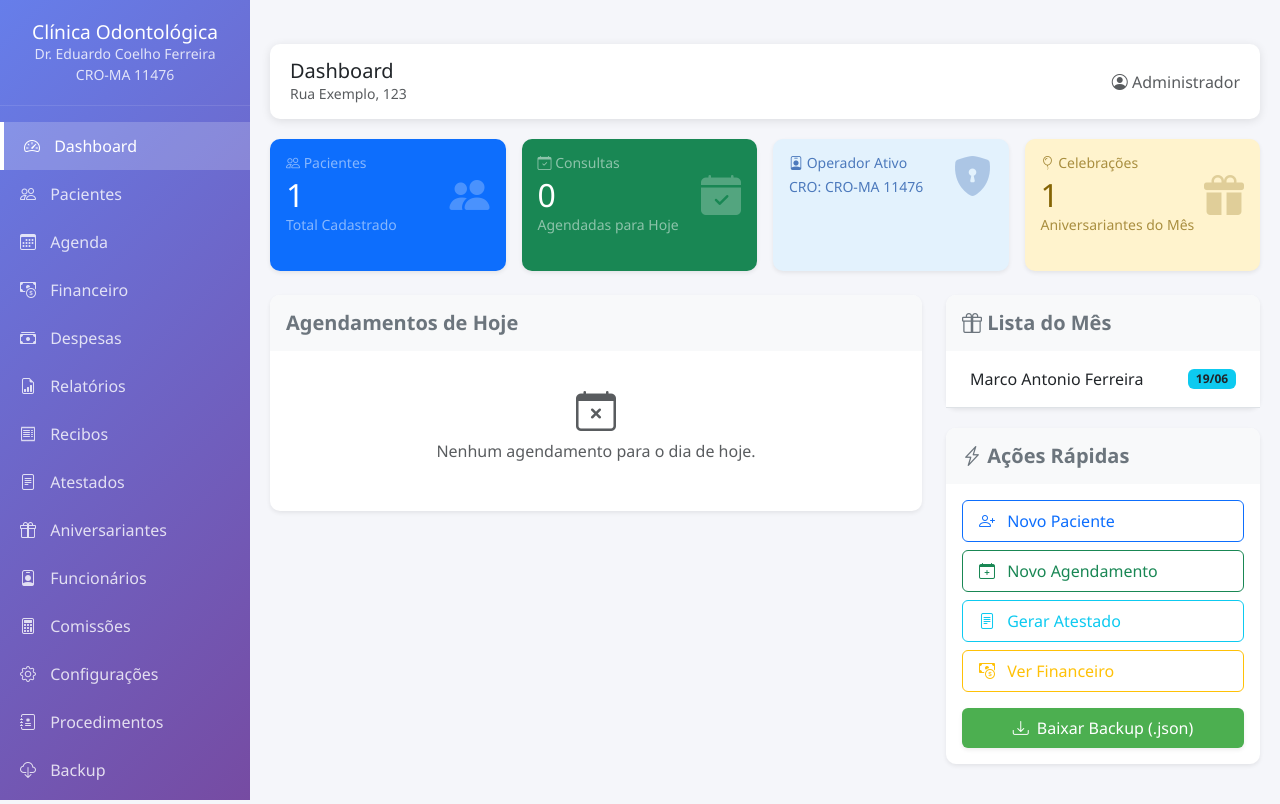
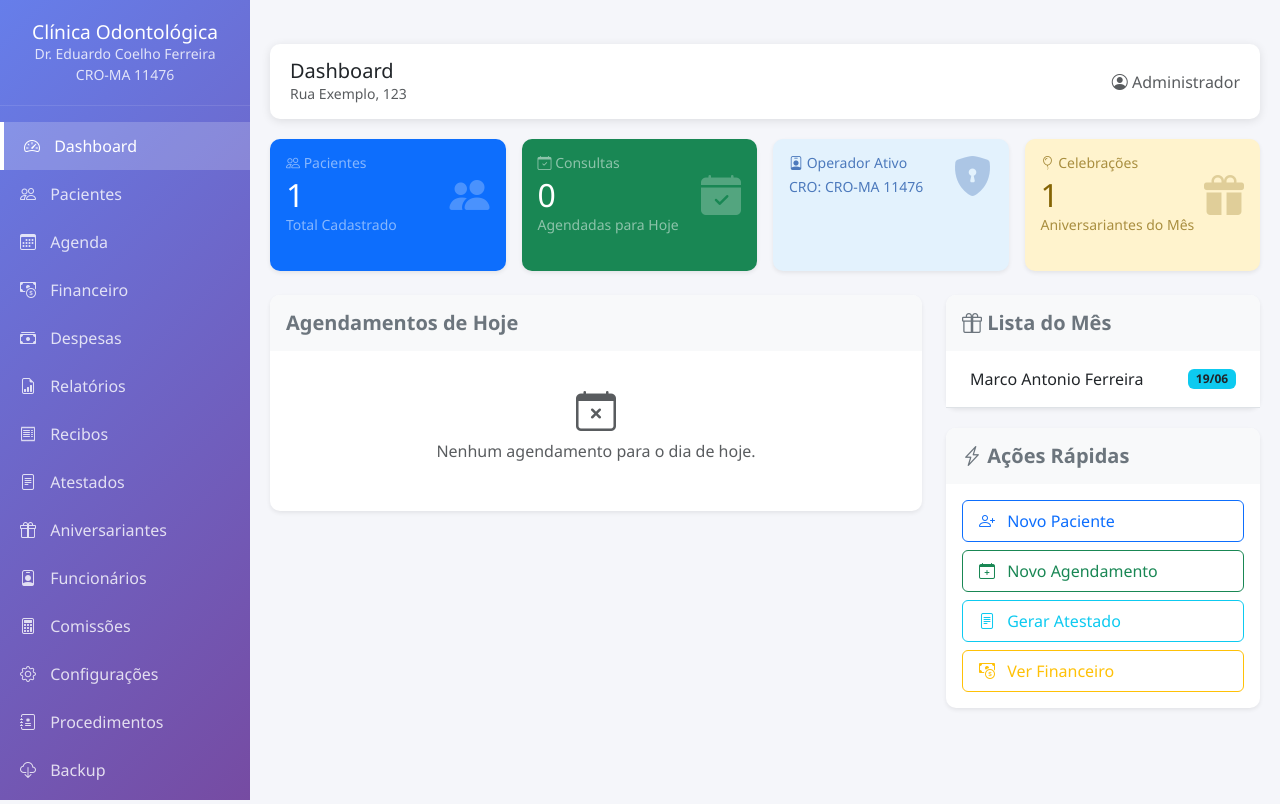
Before and after one commit to mileac/clinica-odontologica, a Flask app: page /dashboard in a window 1280 px wide. Run offline with Flask 3, Linux system fonts and the light colour scheme; a user stored in the database is signed in.

Commit message:
Remover botao de backup antigo do dashboard

```diff
--- a/templates/dashboard.html
+++ b/templates/dashboard.html
@@ -147,10 +147,6 @@
                     <a href="{{ url_for('financeiro') }}" class="btn btn-outline-warning py-2 text-start px-3">
                         <i class="bi bi-cash-coin me-2"></i> Ver Financeiro
                     </a>
-
-                    <a href="/admin/backup/download" class="btn btn-success mt-2 py-2 text-center font-weight-bold shadow-sm">
-                        <i class="bi bi-download me-1"></i> Baixar Backup (.json)
-                    </a>
                 </div>
             </div>
         </div>
```
